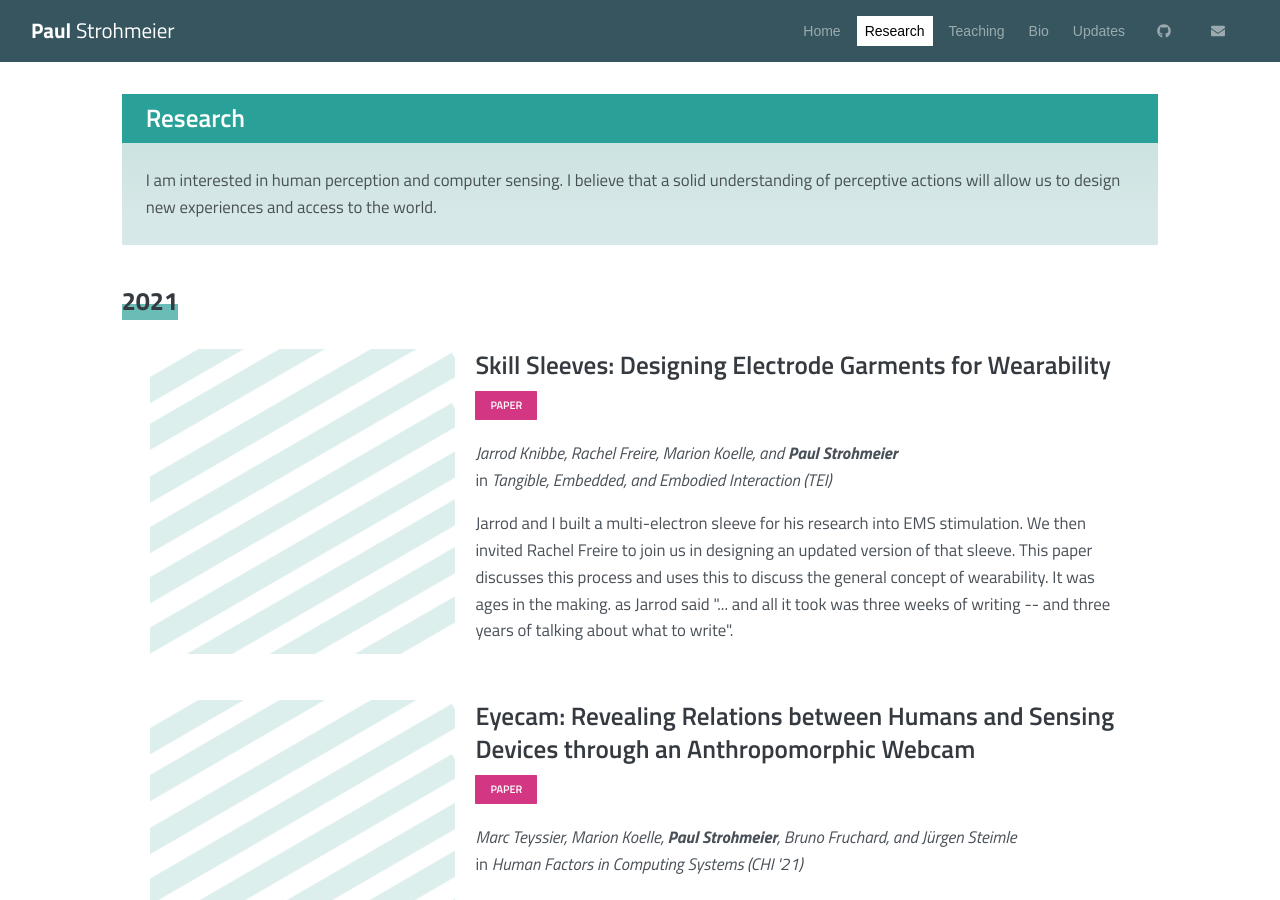
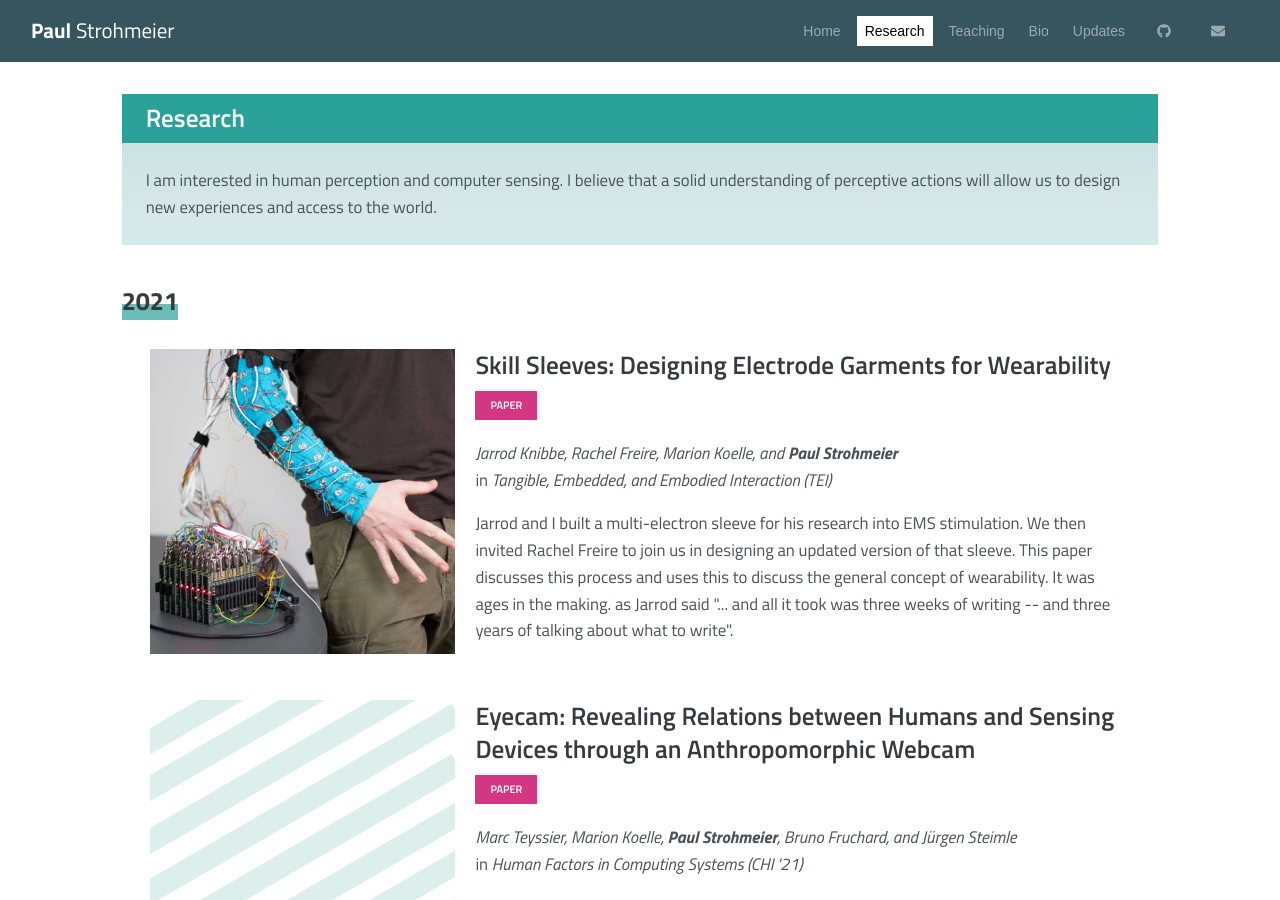
Before and after one commit to fkeel/fkeel.gitub.io, a Jekyll site: the page built from research.html, in a window 1280 px wide and 900 px high. Built offline with Jekyll 4.4.1, drawn with Linux system fonts in a browser that asks for light colours.

Commit message:
Update research.yaml

```diff
--- a/_data/research.yaml
+++ b/_data/research.yaml
@@ -6,6 +6,7 @@
     authors: Jarrod Knibbe, Rachel Freire, Marion Koelle, and <b>Paul Strohmeier</b>
     venue: Tangible, Embedded, and Embodied Interaction (TEI)
     description: Jarrod and I built a multi-electron sleeve for his research into EMS stimulation. We then invited Rachel Freire to join us in designing an updated version of that sleeve. This paper discusses this process and uses this to discuss the general concept of wearability. It was ages in the making. as Jarrod said "... and all it took was three weeks of writing -- and three years of talking about what to write".
+    image: /uploads/image/2017_IMWUT_EMS.jpg
     tags:
       - text: paper
         style: magenta
```
